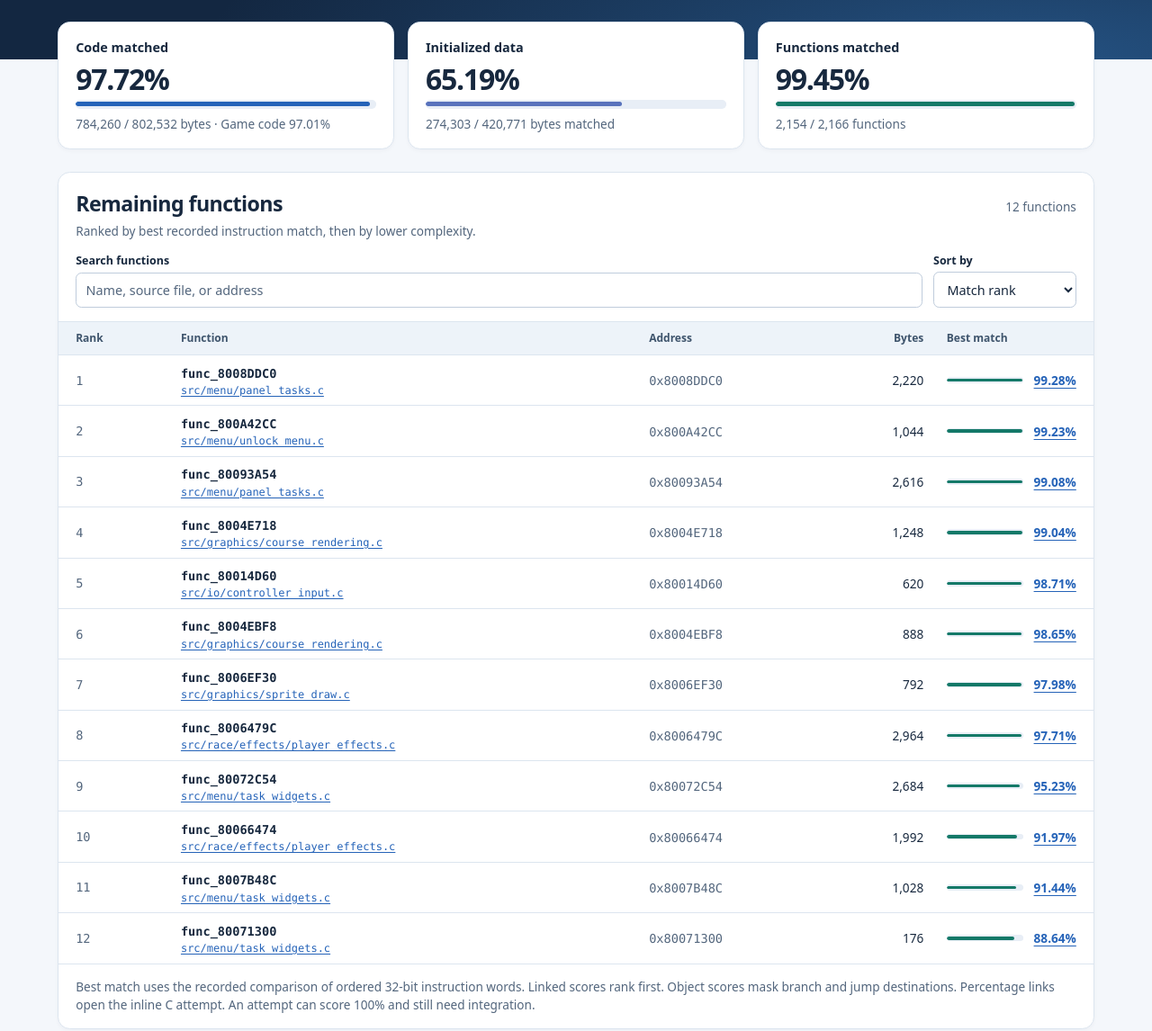
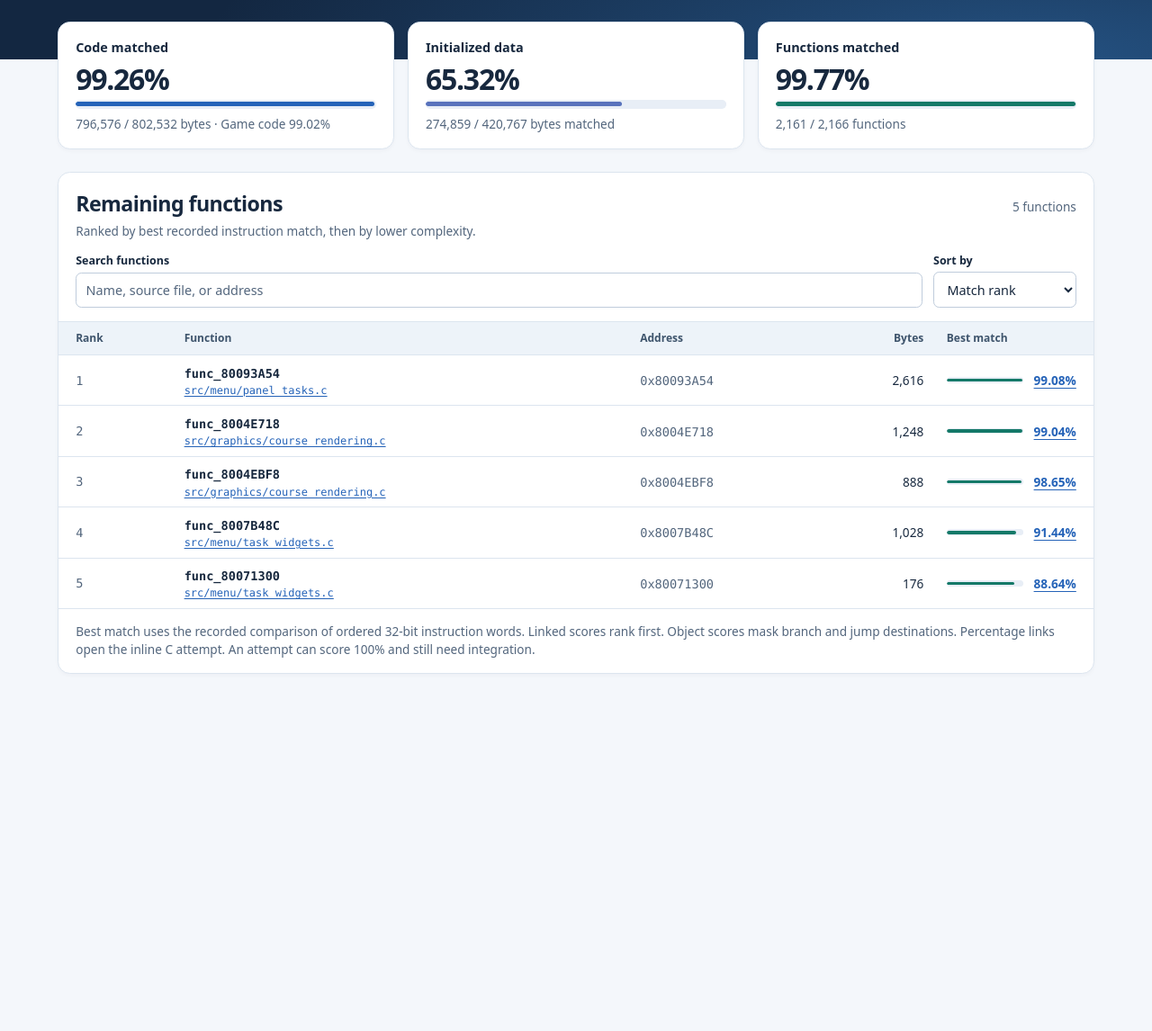
Before and after one commit to cdlewis/snowboardkidsplus-decomp, a plain HTML site: page docs/index.html in a window 1280 px wide. Shown: the part 240-1386 px from the top of the page at 90% size. After the commit the page ends 1037 px from the top, so only its background shows below. Drawn offline with Linux system fonts and the light colour scheme.

Commit message:
Update decompilation progress

```diff
--- a/docs/index.html
+++ b/docs/index.html
@@ -15,10 +15,10 @@
   <meta property="og:image:type" content="image/png">
   <meta property="og:image:width" content="1200">
   <meta property="og:image:height" content="630">
-  <meta property="og:image:alt" content="Snowboard Kids Plus decompilation: 97.72% code matched, 65.19% initialized data matched, and 2,154 of 2,166 functions matched.">
+  <meta property="og:image:alt" content="Snowboard Kids Plus decompilation: 99.26% code matched, 65.32% initialized data matched, and 2,161 of 2,166 functions matched.">
   <meta name="twitter:card" content="summary_large_image">
   <meta name="twitter:image" content="https://chrislewis.au/snowboardkidsplus-decomp/assets/progress-preview.png">
-  <meta name="twitter:image:alt" content="Snowboard Kids Plus decompilation: 97.72% code matched, 65.19% initialized data matched, and 2,154 of 2,166 functions matched.">
+  <meta name="twitter:image:alt" content="Snowboard Kids Plus decompilation: 99.26% code matched, 65.32% initialized data matched, and 2,161 of 2,166 functions matched.">
   <link rel="stylesheet" href="assets/progress.css">
   <script src="assets/progress.js" defer></script>
 </head>
@@ -41,21 +41,21 @@
     <section class="overview" aria-label="Verified build progress">
       <article class="metric">
         <h2>Code matched</h2>
-        <strong>97.72%</strong>
-        <meter min="0" max="802532" value="784260" aria-hidden="true"></meter>
-        <p>784,260 / 802,532 bytes · Game code 97.01%</p>
+        <strong>99.26%</strong>
+        <meter min="0" max="802532" value="796576" aria-hidden="true"></meter>
+        <p>796,576 / 802,532 bytes · Game code 99.02%</p>
       </article>
       <article class="metric">
         <h2>Initialized data</h2>
-        <strong>65.19%</strong>
-        <meter min="0" max="420771" value="274303" aria-hidden="true"></meter>
-        <p>274,303 / 420,771 bytes matched</p>
+        <strong>65.32%</strong>
+        <meter min="0" max="420767" value="274859" aria-hidden="true"></meter>
+        <p>274,859 / 420,767 bytes matched</p>
       </article>
       <article class="metric">
         <h2>Functions matched</h2>
-        <strong>99.45%</strong>
-        <meter min="0" max="2166" value="2154" aria-hidden="true"></meter>
-        <p>2,154 / 2,166 functions</p>
+        <strong>99.77%</strong>
+        <meter min="0" max="2166" value="2161" aria-hidden="true"></meter>
+        <p>2,161 / 2,166 functions</p>
       </article>
     </section>
     <section class="queue" id="functions" aria-labelledby="queue-title">
@@ -64,7 +64,7 @@
           <h2 id="queue-title">Remaining functions</h2>
           <p>Ranked by best recorded instruction match, then by lower complexity.</p>
         </div>
-        <p id="result-count" class="count" role="status">12 functions</p>
+        <p id="result-count" class="count" role="status">5 functions</p>
       </div>
       <div class="controls" hidden>
         <label>Search functions <input type="search" id="search" placeholder="Name, source file, or address"></label>
@@ -79,18 +79,11 @@
         <table>
           <thead><tr><th scope="col">Rank</th><th scope="col">Function</th><th scope="col">Address</th><th scope="col">Bytes</th><th scope="col">Best match</th></tr></thead>
           <tbody id="function-rows">
-          <tr data-size="2220"><td class="rank">1</td><th scope="row"><code>func_8008DDC0</code><a class="unit" href="https://github.com/cdlewis/snowboardkidsplus-decomp/blob/main/src/menu/panel_tasks.c#L721">src/menu/panel_tasks.c</a></th><td class="address"><code>0x8008DDC0</code></td><td class="size">2,220</td><td class="score"><div class="match"><meter min="0" max="1" value="0.9927927927927928" aria-hidden="true"></meter><span><a href="https://github.com/cdlewis/snowboardkidsplus-decomp/blob/main/src/menu/panel_tasks.c#L721">99.28%</a></span></div></td></tr>
-          <tr data-size="1044"><td class="rank">2</td><th scope="row"><code>func_800A42CC</code><a class="unit" href="https://github.com/cdlewis/snowboardkidsplus-decomp/blob/main/src/menu/unlock_menu.c#L193">src/menu/unlock_menu.c</a></th><td class="address"><code>0x800A42CC</code></td><td class="size">1,044</td><td class="score"><div class="match"><meter min="0" max="1" value="0.9923371647509579" aria-hidden="true"></meter><span><a href="https://github.com/cdlewis/snowboardkidsplus-decomp/blob/main/src/menu/unlock_menu.c#L193">99.23%</a></span></div></td></tr>
-          <tr data-size="2616"><td class="rank">3</td><th scope="row"><code>func_80093A54</code><a class="unit" href="https://github.com/cdlewis/snowboardkidsplus-decomp/blob/main/src/menu/panel_tasks.c#L2373">src/menu/panel_tasks.c</a></th><td class="address"><code>0x80093A54</code></td><td class="size">2,616</td><td class="score"><div class="match"><meter min="0" max="1" value="0.9908256880733946" aria-hidden="true"></meter><span><a href="https://github.com/cdlewis/snowboardkidsplus-decomp/blob/main/src/menu/panel_tasks.c#L2373">99.08%</a></span></div></td></tr>
-          <tr data-size="1248"><td class="rank">4</td><th scope="row"><code>func_8004E718</code><a class="unit" href="https://github.com/cdlewis/snowboardkidsplus-decomp/blob/main/src/graphics/course_rendering.c#L440">src/graphics/course_rendering.c</a></th><td class="address"><code>0x8004E718</code></td><td class="size">1,248</td><td class="score"><div class="match"><meter min="0" max="1" value="0.9903846153846154" aria-hidden="true"></meter><span><a href="https://github.com/cdlewis/snowboardkidsplus-decomp/blob/main/src/graphics/course_rendering.c#L440">99.04%</a></span></div></td></tr>
-          <tr data-size="620"><td class="rank">5</td><th scope="row"><code>func_80014D60</code><a class="unit" href="https://github.com/cdlewis/snowboardkidsplus-decomp/blob/main/src/io/controller_input.c#L91">src/io/controller_input.c</a></th><td class="address"><code>0x80014D60</code></td><td class="size">620</td><td class="score"><div class="match"><meter min="0" max="1" value="0.9870967741935484" aria-hidden="true"></meter><span><a href="https://github.com/cdlewis/snowboardkidsplus-decomp/blob/main/src/io/controller_input.c#L91">98.71%</a></span></div></td></tr>
-          <tr data-size="888"><td class="rank">6</td><th scope="row"><code>func_8004EBF8</code><a class="unit" href="https://github.com/cdlewis/snowboardkidsplus-decomp/blob/main/src/graphics/course_rendering.c#L507">src/graphics/course_rendering.c</a></th><td class="address"><code>0x8004EBF8</code></td><td class="size">888</td><td class="score"><div class="match"><meter min="0" max="1" value="0.9864864864864865" aria-hidden="true"></meter><span><a href="https://github.com/cdlewis/snowboardkidsplus-decomp/blob/main/src/graphics/course_rendering.c#L507">98.65%</a></span></div></td></tr>
-          <tr data-size="792"><td class="rank">7</td><th scope="row"><code>func_8006EF30</code><a class="unit" href="https://github.com/cdlewis/snowboardkidsplus-decomp/blob/main/src/graphics/sprite_draw.c#L1156">src/graphics/sprite_draw.c</a></th><td class="address"><code>0x8006EF30</code></td><td class="size">792</td><td class="score"><div class="match"><meter min="0" max="1" value="0.9797979797979798" aria-hidden="true"></meter><span><a href="https://github.com/cdlewis/snowboardkidsplus-decomp/blob/main/src/graphics/sprite_draw.c#L1156">97.98%</a></span></div></td></tr>
-          <tr data-size="2964"><td class="rank">8</td><th scope="row"><code>func_8006479C</code><a class="unit" href="https://github.com/cdlewis/snowboardkidsplus-decomp/blob/main/src/race/effects/player_effects.c#L1639">src/race/effects/player_effects.c</a></th><td class="address"><code>0x8006479C</code></td><td class="size">2,964</td><td class="score"><div class="match"><meter min="0" max="1" value="0.9770580296896086" aria-hidden="true"></meter><span><a href="https://github.com/cdlewis/snowboardkidsplus-decomp/blob/main/src/race/effects/player_effects.c#L1639">97.71%</a></span></div></td></tr>
-          <tr data-size="2684"><td class="rank">9</td><th scope="row"><code>func_80072C54</code><a class="unit" href="https://github.com/cdlewis/snowboardkidsplus-decomp/blob/main/src/menu/task_widgets.c#L973">src/menu/task_widgets.c</a></th><td class="address"><code>0x80072C54</code></td><td class="size">2,684</td><td class="score"><div class="match"><meter min="0" max="1" value="0.9523099850968704" aria-hidden="true"></meter><span><a href="https://github.com/cdlewis/snowboardkidsplus-decomp/blob/main/src/menu/task_widgets.c#L973">95.23%</a></span></div></td></tr>
-          <tr data-size="1992"><td class="rank">10</td><th scope="row"><code>func_80066474</code><a class="unit" href="https://github.com/cdlewis/snowboardkidsplus-decomp/blob/main/src/race/effects/player_effects.c#L2248">src/race/effects/player_effects.c</a></th><td class="address"><code>0x80066474</code></td><td class="size">1,992</td><td class="score"><div class="match"><meter min="0" max="1" value="0.9196787148594378" aria-hidden="true"></meter><span><a href="https://github.com/cdlewis/snowboardkidsplus-decomp/blob/main/src/race/effects/player_effects.c#L2248">91.97%</a></span></div></td></tr>
-          <tr data-size="1028"><td class="rank">11</td><th scope="row"><code>func_8007B48C</code><a class="unit" href="https://github.com/cdlewis/snowboardkidsplus-decomp/blob/main/src/menu/task_widgets.c#L3427">src/menu/task_widgets.c</a></th><td class="address"><code>0x8007B48C</code></td><td class="size">1,028</td><td class="score"><div class="match"><meter min="0" max="1" value="0.914396887159533" aria-hidden="true"></meter><span><a href="https://github.com/cdlewis/snowboardkidsplus-decomp/blob/main/src/menu/task_widgets.c#L3427">91.44%</a></span></div></td></tr>
-          <tr data-size="176"><td class="rank">12</td><th scope="row"><code>func_80071300</code><a class="unit" href="https://github.com/cdlewis/snowboardkidsplus-decomp/blob/main/src/menu/task_widgets.c#L439">src/menu/task_widgets.c</a></th><td class="address"><code>0x80071300</code></td><td class="size">176</td><td class="score"><div class="match"><meter min="0" max="1" value="0.8863636363636364" aria-hidden="true"></meter><span><a href="https://github.com/cdlewis/snowboardkidsplus-decomp/blob/main/src/menu/task_widgets.c#L439">88.64%</a></span></div></td></tr>
+          <tr data-size="2616"><td class="rank">1</td><th scope="row"><code>func_80093A54</code><a class="unit" href="https://github.com/cdlewis/snowboardkidsplus-decomp/blob/main/src/menu/panel_tasks.c#L2382">src/menu/panel_tasks.c</a></th><td class="address"><code>0x80093A54</code></td><td class="size">2,616</td><td class="score"><div class="match"><meter min="0" max="1" value="0.9908256880733946" aria-hidden="true"></meter><span><a href="https://github.com/cdlewis/snowboardkidsplus-decomp/blob/main/src/menu/panel_tasks.c#L2382">99.08%</a></span></div></td></tr>
+          <tr data-size="1248"><td class="rank">2</td><th scope="row"><code>func_8004E718</code><a class="unit" href="https://github.com/cdlewis/snowboardkidsplus-decomp/blob/main/src/graphics/course_rendering.c#L440">src/graphics/course_rendering.c</a></th><td class="address"><code>0x8004E718</code></td><td class="size">1,248</td><td class="score"><div class="match"><meter min="0" max="1" value="0.9903846153846154" aria-hidden="true"></meter><span><a href="https://github.com/cdlewis/snowboardkidsplus-decomp/blob/main/src/graphics/course_rendering.c#L440">99.04%</a></span></div></td></tr>
+          <tr data-size="888"><td class="rank">3</td><th scope="row"><code>func_8004EBF8</code><a class="unit" href="https://github.com/cdlewis/snowboardkidsplus-decomp/blob/main/src/graphics/course_rendering.c#L507">src/graphics/course_rendering.c</a></th><td class="address"><code>0x8004EBF8</code></td><td class="size">888</td><td class="score"><div class="match"><meter min="0" max="1" value="0.9864864864864865" aria-hidden="true"></meter><span><a href="https://github.com/cdlewis/snowboardkidsplus-decomp/blob/main/src/graphics/course_rendering.c#L507">98.65%</a></span></div></td></tr>
+          <tr data-size="1028"><td class="rank">4</td><th scope="row"><code>func_8007B48C</code><a class="unit" href="https://github.com/cdlewis/snowboardkidsplus-decomp/blob/main/src/menu/task_widgets.c#L3418">src/menu/task_widgets.c</a></th><td class="address"><code>0x8007B48C</code></td><td class="size">1,028</td><td class="score"><div class="match"><meter min="0" max="1" value="0.914396887159533" aria-hidden="true"></meter><span><a href="https://github.com/cdlewis/snowboardkidsplus-decomp/blob/main/src/menu/task_widgets.c#L3418">91.44%</a></span></div></td></tr>
+          <tr data-size="176"><td class="rank">5</td><th scope="row"><code>func_80071300</code><a class="unit" href="https://github.com/cdlewis/snowboardkidsplus-decomp/blob/main/src/menu/task_widgets.c#L440">src/menu/task_widgets.c</a></th><td class="address"><code>0x80071300</code></td><td class="size">176</td><td class="score"><div class="match"><meter min="0" max="1" value="0.8863636363636364" aria-hidden="true"></meter><span><a href="https://github.com/cdlewis/snowboardkidsplus-decomp/blob/main/src/menu/task_widgets.c#L440">88.64%</a></span></div></td></tr>
           </tbody>
         </table>
       </div>
```
Also changed, not shown: docs/assets/progress-preview.png, 1 other file.
